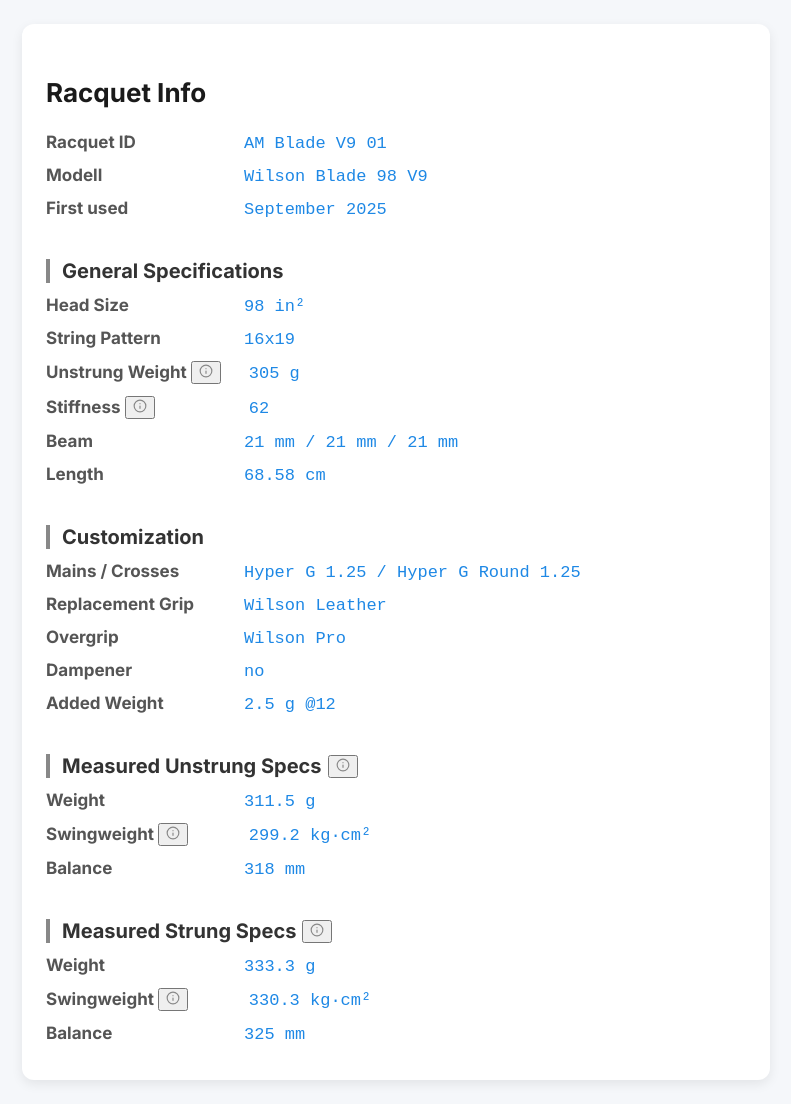
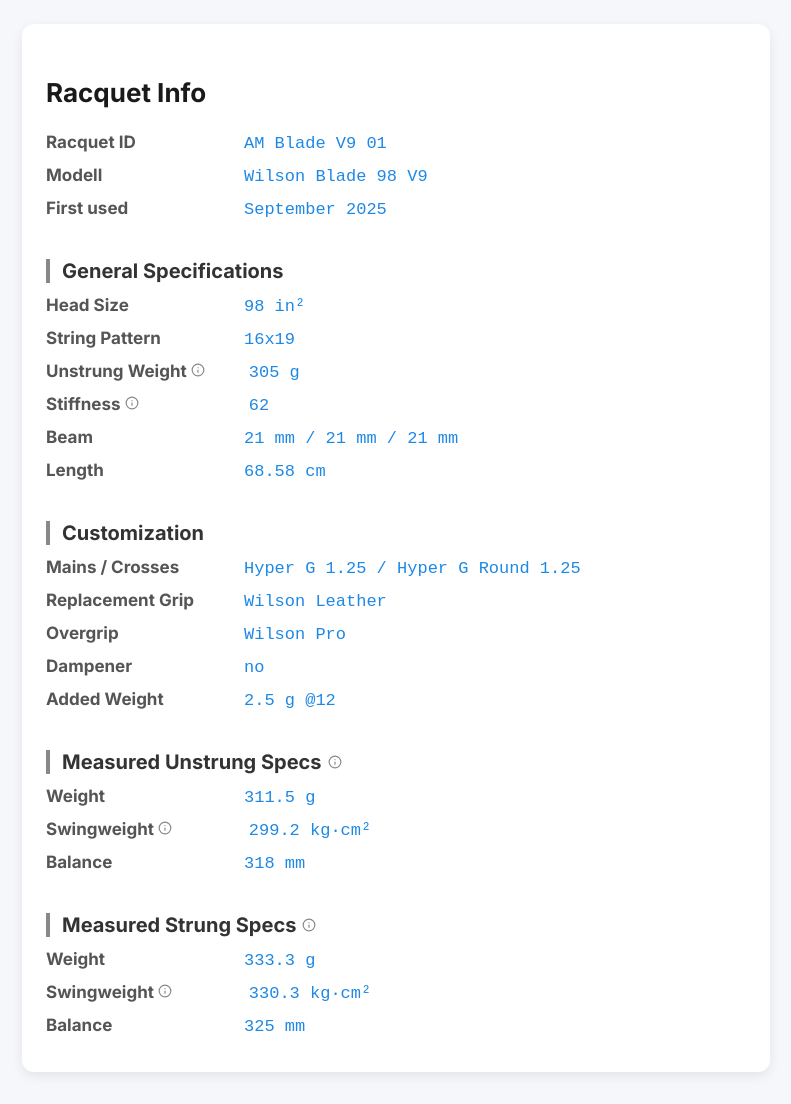
Before and after one commit to stringsmatter/Info, a Jekyll site: the page built from AMV910/index.html, in a window 1280 px wide. Shown: the whole page, without its empty margins (244-1035 px from the left). Built offline with Jekyll 4.4.1, drawn with Linux system fonts in a browser that asks for light colours.

Commit message:
Update style.css

```diff
--- a/assets/style.css
+++ b/assets/style.css
@@ -142,3 +142,25 @@
 
 .tooltip-container { opacity: 0; transition: opacity 0.2s ease-in-out; }
 .tooltip-container.visible { opacity: 1; }
+
+/* --- Tooltip button reset (verhindert Rand/Hintergrund um das Icon) --- */
+.tooltip-icon button {
+  appearance: none;
+  -webkit-appearance: none;
+  background: transparent !important;
+  border: 0 !important;
+  padding: 0 !important;
+  margin: 0 !important;
+  line-height: 0;
+  color: inherit;
+}
+
+/* Optional: schöner Fokus (statt Browser-Rand) */
+.tooltip-icon button:focus {
+  outline: none;
+}
+.tooltip-icon button:focus-visible {
+  outline: 2px solid rgba(136,136,136,0.6);
+  outline-offset: 2px;
+  border-radius: 6px;
+}
```
